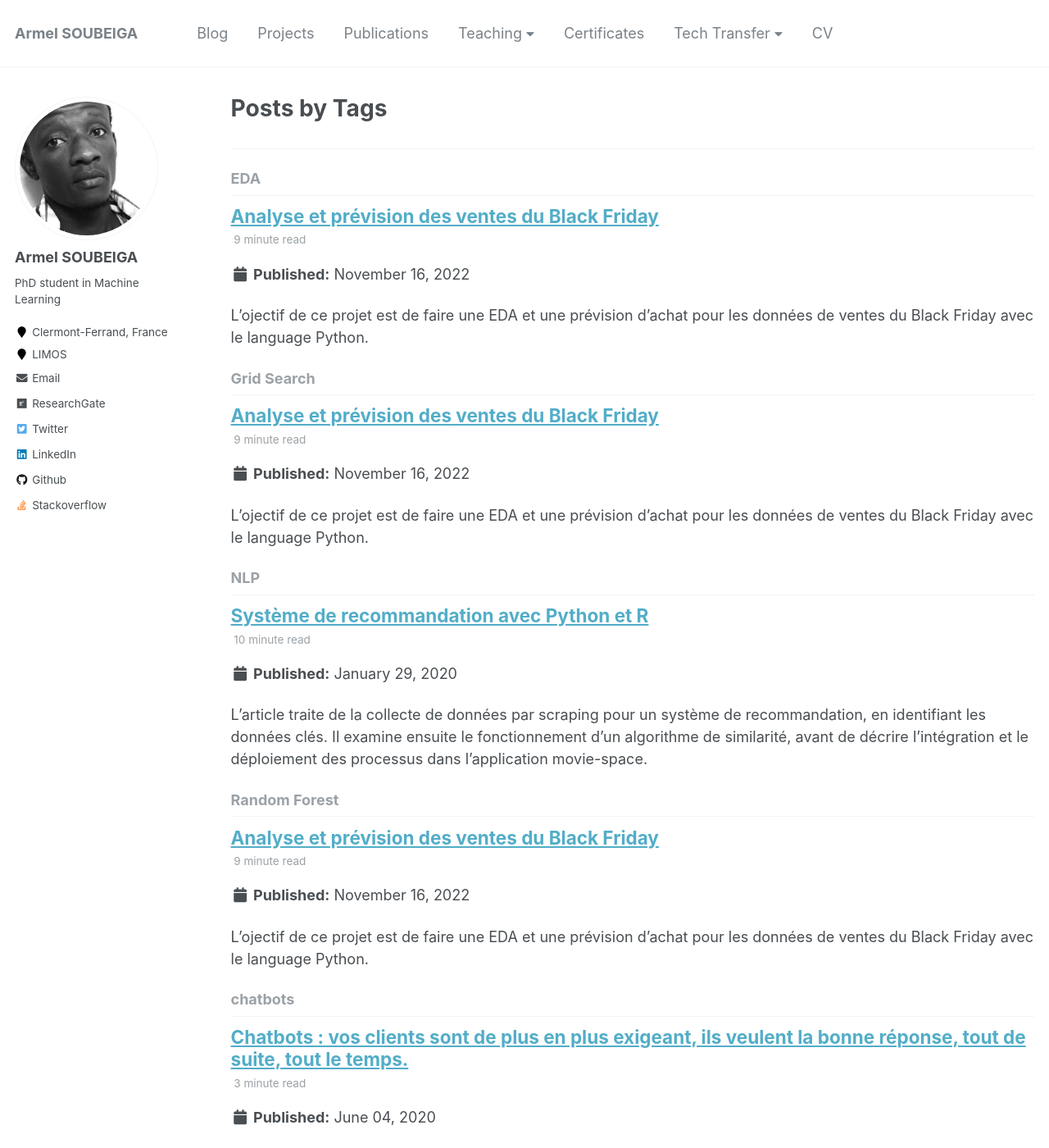
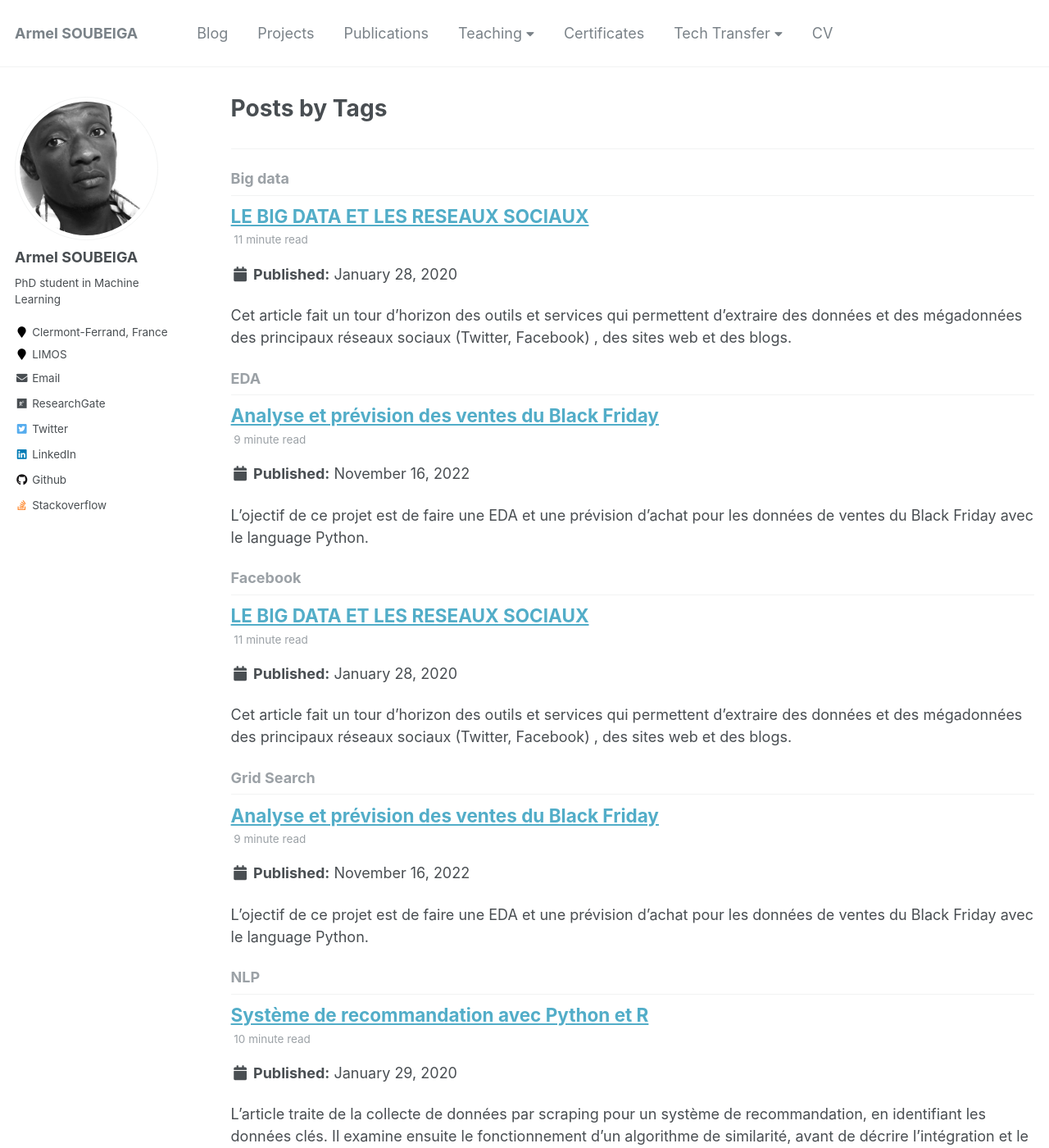
Before and after one commit to armelsoubeiga/armelsoubeiga.github.io, a Jekyll site: the page built from _pages/tag-archive.html, in a window 1280 px wide and 1400 px high. Shown: the whole window at 82% size. Built offline with Jekyll 4.4.1, drawn with Linux system fonts in a browser that asks for light colours; some of the changed text lies outside the part shown.

Commit message:
Update 2020-01-28-le-big-data-et-les-reseaux-sociaux.md

```diff
--- a/_posts/2020-01-28-le-big-data-et-les-reseaux-sociaux.md
+++ b/_posts/2020-01-28-le-big-data-et-les-reseaux-sociaux.md
@@ -3,12 +3,13 @@ title: 'LE BIG DATA ET LES RESEAUX SOCIAUX'
 date: 2020-01-28
 permalink: /posts/2020/01/le-big-data-et-les-reseaux-sociaux
 tags:
-  - big
-  - data
-  - reseaux
+  - Big data
+  - Facebook
+  - Web scraping
+  - Twitter
 author_profile: false
 toc: true
-excerpt: 'Cet article fait un tour d'horizon des outils et services qui permettent d'extraire des données et des mégadonnées des principaux réseaux sociaux (Twitter, Facebook)  , des sites web et des blogs.'
+excerpt: "Cet article fait un tour d'horizon des outils et services qui permettent d'extraire des données et des mégadonnées des principaux réseaux sociaux (Twitter, Facebook)  , des sites web et des blogs."
 ---
 
 {% include toc %}
```
